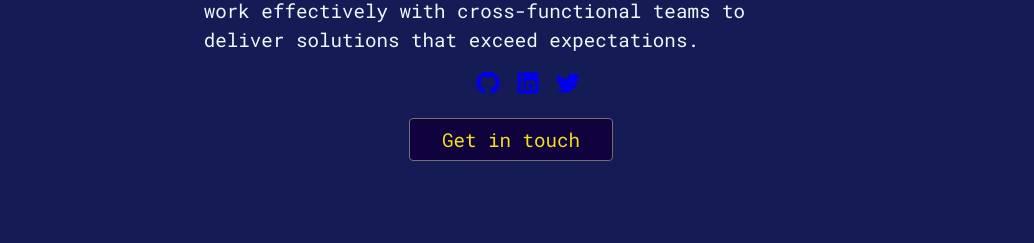
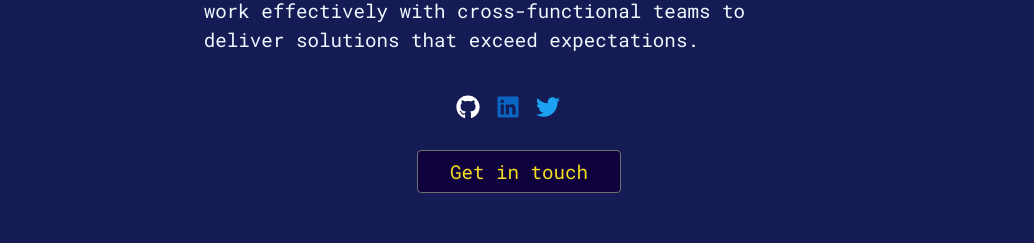
Before and after one commit to brain-ambani/brian-codes, a React (Create React App) app: page / in a window 1280 px wide. Shown: the part 693-936 px from the top of the page, without its empty margins (129-1163 px from the left). Built offline with nearby package versions, Linux system fonts and the light colour scheme.

Commit message:
updated the hero component

```diff
--- a/src/components/hero/Hero.jsx
+++ b/src/components/hero/Hero.jsx
@@ -7,7 +7,7 @@ export default function Hero() {
     <div className="hero" id="home">
       <img
         className="profile"
-        src="https://images.pexels.com/photos/7485787/pexels-photo-7485787.jpeg"
+        src="https://images.pexels.com/photos/546819/pexels-photo-546819.jpeg"
         alt="profile"
       />
       <h2>Brian Ambani</h2>
@@ -24,24 +24,24 @@ export default function Hero() {
           target="_blank"
           rel="noreferrer"
         >
-          <FaGithub />
+          <FaGithub className="github" />
         </a>
         <a
           href="linkedin.com/in/brain-ambani-91522b172/"
           target="_blank"
           rel="noreferrer"
         >
-          <FaLinkedin />
+          <FaLinkedin className="linkedin" />
         </a>
         <a
           href="https://twitter.com/brain_ambani"
           target="_blank"
           rel="noreferrer"
         >
-          <FaTwitter />
+          <FaTwitter className="twitter" />
         </a>
       </div>
-      <button className="btn">Get in touch</button>
+      <button className="btn btn-hero">Get in touch</button>
     </div>
   );
 }
--- a/src/components/hero/hero.css
+++ b/src/components/hero/hero.css
@@ -32,3 +32,40 @@
   width: 60%;
   line-height: 1.8rem;
 }
+
+.hero .socials {
+  display: flex;
+  justify-content: space-between;
+  width: 10%;
+  margin: 1.5rem 2.5rem 1.5rem 0;
+}
+
+.hero .socials a {
+  margin-left: 1rem;
+  font-size: 1.5rem;
+}
+
+.hero .socials a .twitter {
+  color: #1da1f2;
+}
+
+.hero .socials a .linkedin {
+  color: #0a66c2;
+}
+
+.hero .socials a .github {
+  color: white;
+}
+
+.hero .btn {
+  background: #0f023d;
+  color: #f7df1e;
+  border: 1px solid #726f6f;
+  transition: all 0.3s ease-in-out;
+  margin-left: 1rem;
+}
+
+.hero .btn:hover {
+  background: #f7df1e;
+  color: #0f023d;
+}
```
